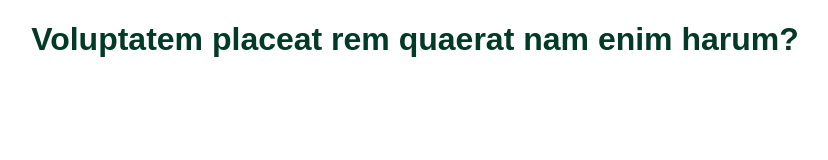
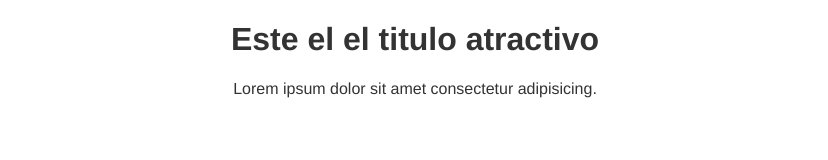
Before and after one commit to BrayOA/curso-de-Git-Github, a plain HTML site: page index.html in a window 1280 px wide. Shown: the whole page, without its empty margins (225-1053 px from the left). Drawn offline with Linux system fonts and the light colour scheme.

Commit message:
blogpost

```diff
--- a/css/style.css
+++ b/css/style.css
@@ -1,7 +1,22 @@
 body
 
 {
-    text-align:  center;
-    font-family: "Arial";
-    color: rgb(3, 58, 39);
+  color: #333;
+  text-align: center;
+  font-family: 'Franklin Gothic Medium', 'Arial Narrow', Arial, sans-serif;
+  font-size: 16px;
+  margin: 0;
+  padding: 0;
 }
+
+#container{
+    width:70% ;
+    padding: 1em;
+    text-align: left;
+    border: 1px solid #000000;
+    margin: o auto;
+}
+
+#container h1 {
+    font-size: 20px;
+}
--- a/index.html
+++ b/index.html
@@ -8,6 +8,12 @@
     <link rel="stylesheet" href="./css/style.css">
 </head>
 <body>
-    <h1>Voluptatem placeat rem quaerat nam enim harum?</h1>
+
+    <div class="container">
+        <div id="post">
+            <h1>Este el el titulo atractivo </h1>
+            <p>Lorem ipsum dolor sit amet consectetur adipisicing.</p>
+        </div>
+    </div>
 </body>
 </html>
```
